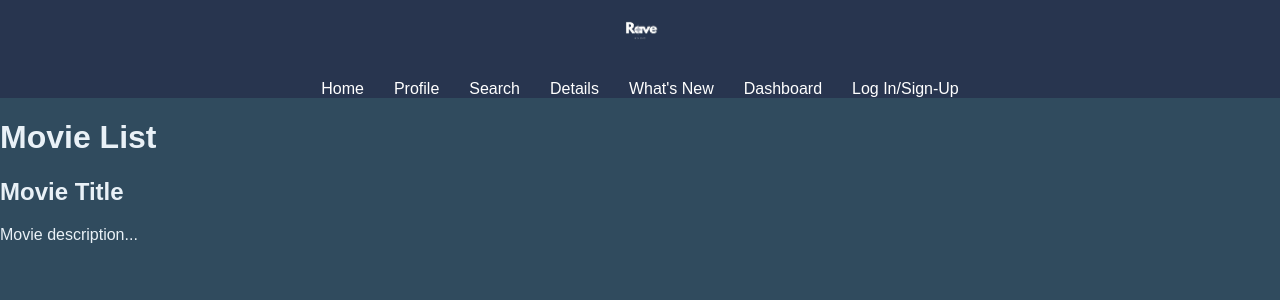
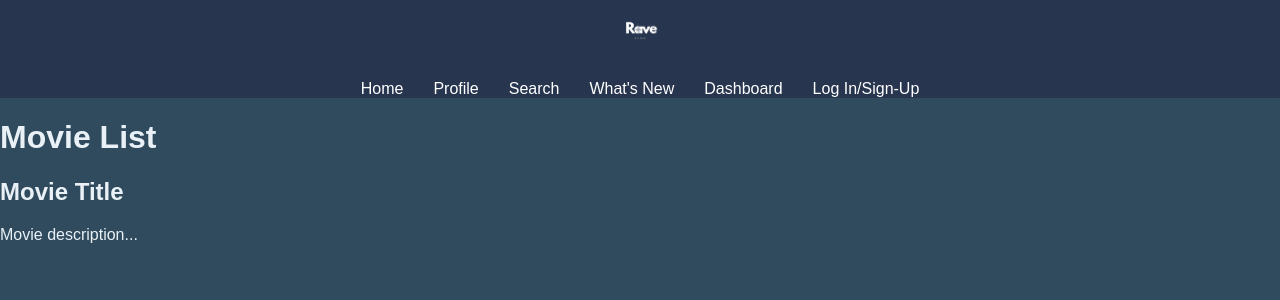
Before and after one commit to trevbest14/CapstoneFront-end, a React (Vite) app in the folder Capstone Vite/: page / in a window 1280 px wide. Shown: the top 300 px of the page. Built offline with nearby package versions, Linux system fonts and the light colour scheme.

Commit message:
banner update

```diff
--- a/Capstone Vite/components/Banner.jsx
+++ b/Capstone Vite/components/Banner.jsx
@@ -1,7 +1,7 @@
 import React from 'react';
 import { Link } from 'react-router-dom';
 
-function Banner({ isUserProfile }) {
+function Banner({ UserProfile }) {
     return (
         <div className="banner" style={{ backgroundColor: '#28354f', color: '#a8adba' }}>
         <div className="logo-container">
@@ -10,14 +10,14 @@ function Banner({ isUserProfile }) {
         <nav>
             <ul>
             <li><Link to="/">Home</Link></li>
-            {!isUserProfile && <>
+          <>
                 <li><Link to="/profile">Profile</Link></li>
                 <li><Link to="/search">Search</Link></li>
-                <li><Link to="/details">Details</Link></li>
+
                 <li><Link to="/whatsnew">What's New</Link></li>
                 <li><Link to="/admin">Dashboard</Link></li>
                 <li><Link to="/login">Log In/Sign-Up</Link></li>
-            </>}
+            </>
             </ul>
         </nav>
         </div>
--- a/Capstone Vite/components/UserProfile.jsx
+++ b/Capstone Vite/components/UserProfile.jsx
@@ -7,7 +7,7 @@ function UserProfile() {
 
     return (
         <div>
-        <Banner isUserProfile={true} />
+        <Banner />
         <h1>{user.name}</h1>
         <h2>My Reviews</h2>
         <ul>
```
